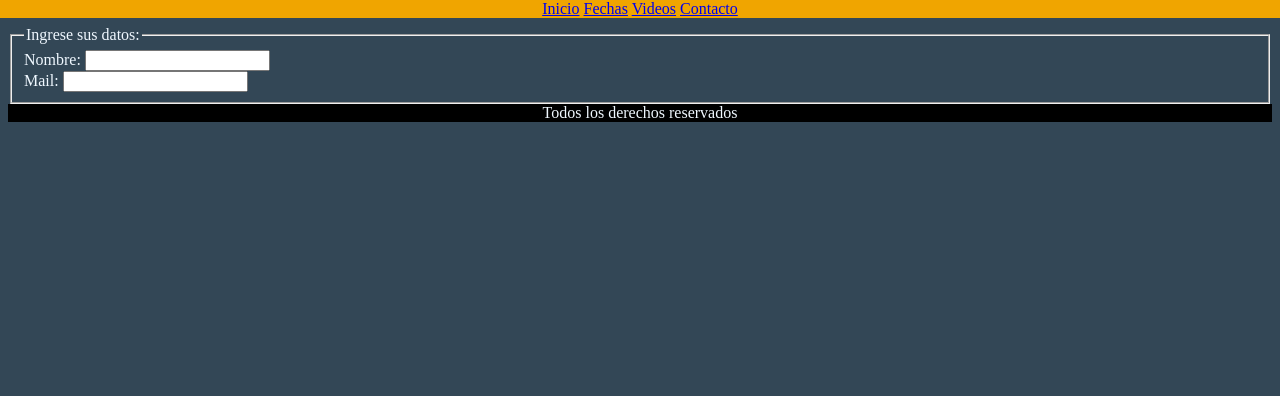
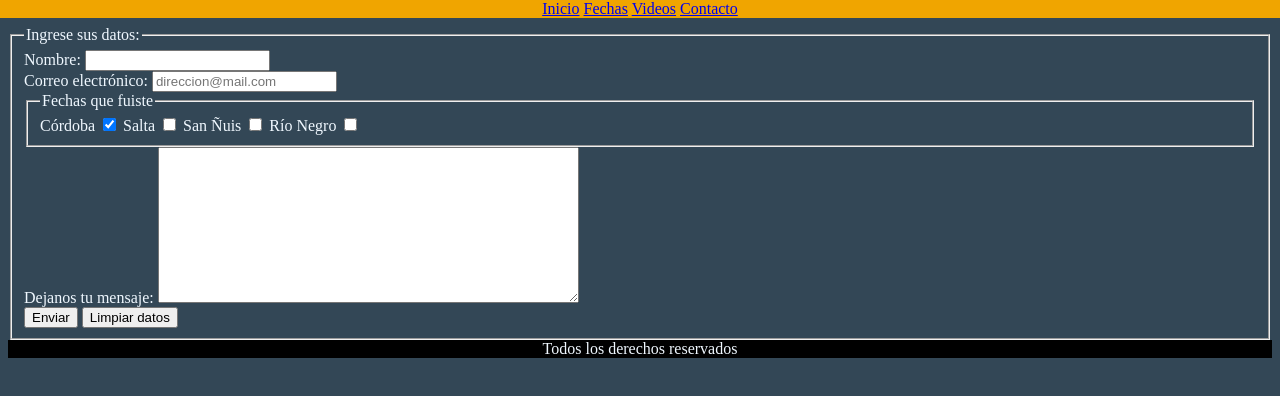
Before and after one commit to FerBurruso/LaRenga, a plain HTML site: page contacto.html in a window 1280 px wide. Drawn offline with Linux system fonts and the light colour scheme.

Commit message:
mejora formulario contacto

```diff
--- a/contacto.html
+++ b/contacto.html
@@ -20,19 +20,47 @@
     <br><!-- Tuve que poner este br porque la barrita del form me tapaba el formulario. ¿Cómo debería haberlo solucionado? -->
     <main>
         <div>
-            <form action="">
+            <form action="" autocomplete="on">
                 <fieldset>
                     <legend>Ingrese sus datos:</legend>
                     <div>
-                        <label for="">Nombre:</label>
-                        <input type="text">
+                        <label for="">Nombre:
+                            <input id="nombre" name="nombre" type="text" required>
+                        </label>
                     </div>
                     <div>
-                        <label for="">Mail:</label>
-                        <input type="text">
+                        <label for="mail">Correo electrónico:
+                            <input id="mail" name="mail" type="email" placeholder="direccion@mail.com" required>
+                        </label>
                     </div>
 
+                    <fieldset>
+                        <legend>Fechas que fuiste</legend>
+                        <label for="cordoba">Córdoba
+                            <input id="cordoba" name="fechas" type="checkbox" value="cordoba" checked >
+                        </label>
+                        <label for="salta">Salta
+                            <input id="salta" name="fechas" type="checkbox" value="salta" >
+                        </label>
+                        <label for="san_luis">San Ñuis
+                            <input id="san_luis" name="fechas" type="checkbox" value="san_luis"  >
+                        </label>
+                        <label for="rio_negro">Río Negro
+                            <input id="rio_negro" name="fechas" type="checkbox" value="rio_negro#" >
+                        </label>
 
+                    </fieldset>
+
+                    <div>
+                        <label for="comentario">Dejanos tu mensaje:<!-- ¿Por qué este texto aparece al final del text area y no al principio? :( )-->
+                            <textarea name="comentario" id="comentario" cols="50" rows="10"></textarea>
+                        </label>
+                    </div>
+
+                    <div>
+                        <input type="submit" value="Enviar">
+                        <input type="reset" value="Limpiar datos">
+                    </div>
 
                 </fieldset>
             </form>
```
